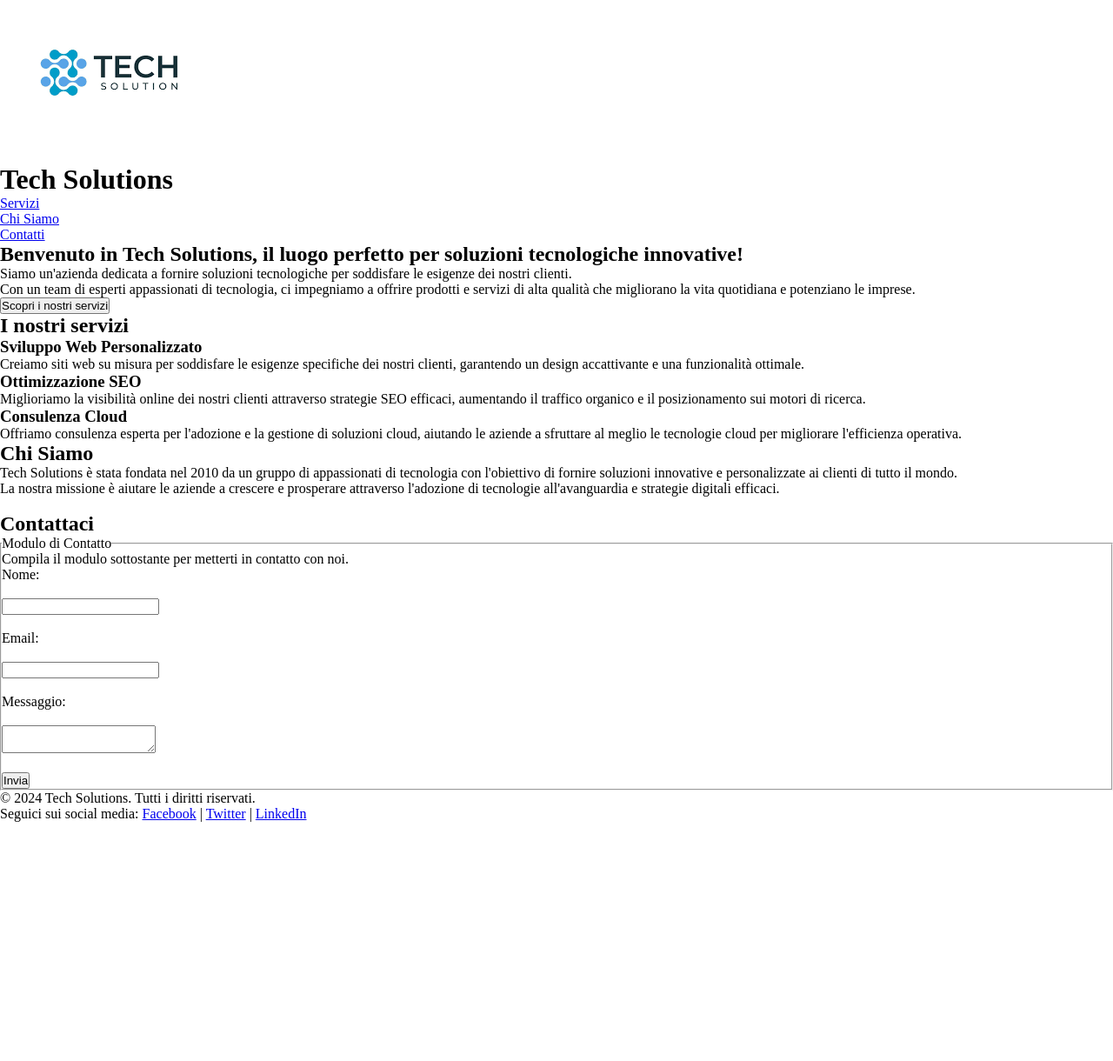
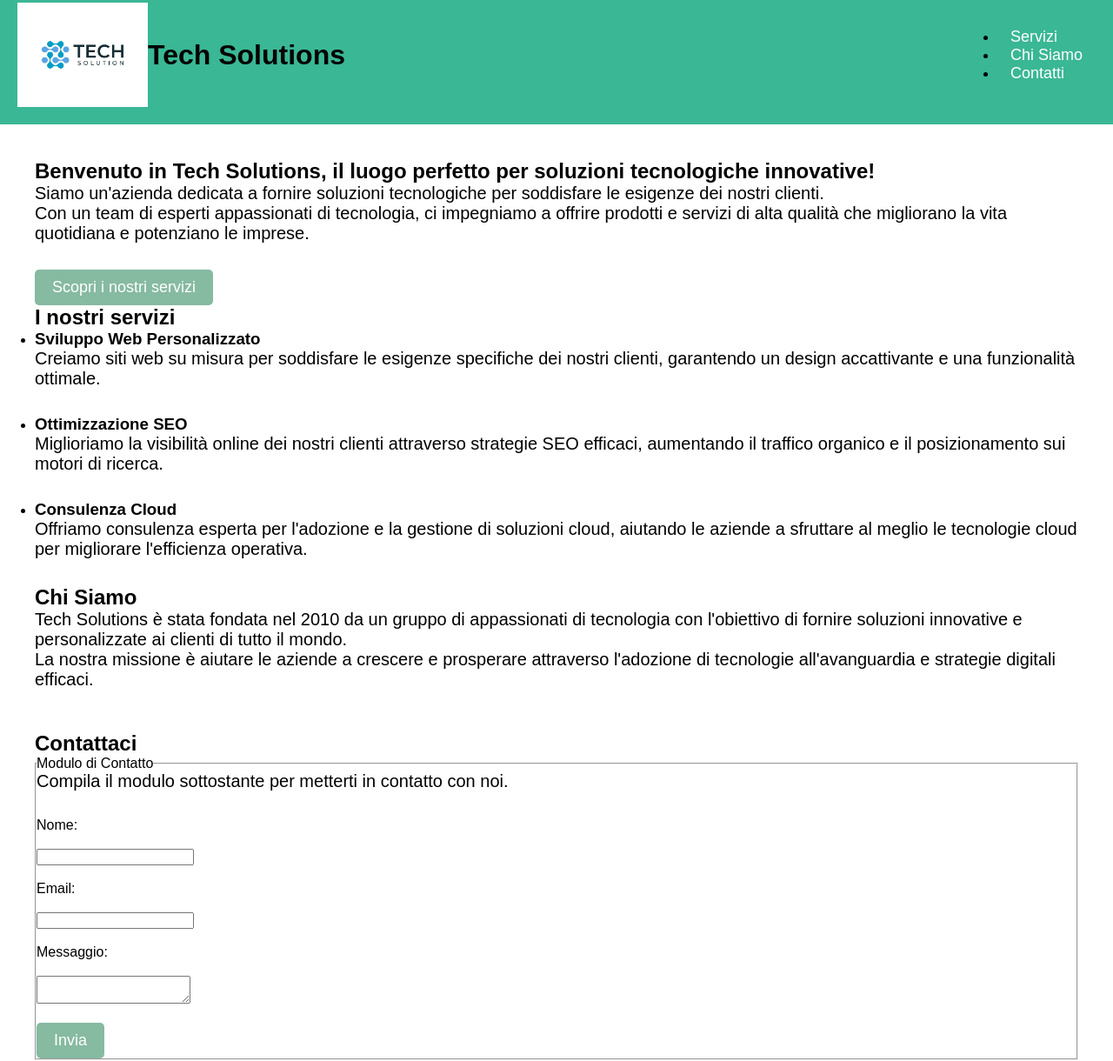
Before and after one commit to vincenzocrucitti04-hash/Es_FrontEnd, a plain HTML site: page 03-09/html/index.html in a window 1280 px wide. Shown: the part 17-1237 px from the top of the page at 87% size. Before the commit the page ends 962 px from the top, so only its background shows below. Drawn offline with Linux system fonts and the light colour scheme.

Commit message:
test css

```diff
--- a/03-09/css/style.css
+++ b/03-09/css/style.css
@@ -2,4 +2,88 @@
   margin: 0;
   padding: 0;
   box-sizing: border-box;
+  font-family: Arial, sans-serif;
+  scroll-behavior: smooth;
 }
+header {
+  display: flex;
+  justify-content: space-between;
+  background-color: #3ab795;
+  padding: 20px;
+}
+header img {
+  width: 150px;
+  height: auto;
+  gap: 20rem;
+}
+header nav a {
+  color: white;
+  text-decoration: none;
+  margin: 0 15px;
+  font-size: 18px;
+  transition: color 0.3s;
+}
+header nav a:hover {
+  color: #a0e8af;
+}
+header div {
+  display: flex;
+  align-items: center;
+}
+main {
+  padding: 40px;
+}
+main h1 {
+  font-size: 36px;
+  margin-bottom: 20px;
+}
+main p {
+  font-size: 20px;
+  margin-bottom: 30px;
+}
+main button {
+  padding: 10px 20px;
+  font-size: 18px;
+  background-color: #86baa1;
+  color: white;
+  border: none;
+  border-radius: 5px;
+  cursor: pointer;
+  transition: background-color 0.3s;
+}
+main button:hover {
+  background-color: #a0e8af;
+}
+
+#welcome {
+  align-content: center;
+  margin-bottom: 40px;
+}
+
+#servizi-section {
+  display: flex;
+  align-items: left;
+  margin-top: 40px;
+}
+
+footer {
+  background-color: #3ab795;
+  color: white;
+  text-align: center;
+  padding: 20px;
+  position: relative;
+  bottom: 0;
+  width: 100%;
+}
+footer p {
+  margin: 0;
+  font-size: 16px;
+}
+footer a {
+  color: white;
+  text-decoration: none;
+  margin-left: 10px;
+}
+footer a:hover {
+  text-decoration: underline;
+}
--- a/03-09/html/index.html
+++ b/03-09/html/index.html
@@ -8,6 +8,7 @@
   </head>
   <body>
     <header>
+      <div class="header-title">
         <!-- Titolo header -->
 
         <img
@@ -17,7 +18,9 @@
         />
 
         <h1>Tech Solutions</h1>
+      </div>
 
+      <div class="header-nav">
         <!-- Barra di navigazione -->
 
         <nav>
@@ -27,6 +30,7 @@
             <li><a href="#contatti">Contatti</a></li>
           </ul>
         </nav>
+      </div>
     </header>
 
     <main>
```
Lines whose indentation alone changed are shown as unchanged.
